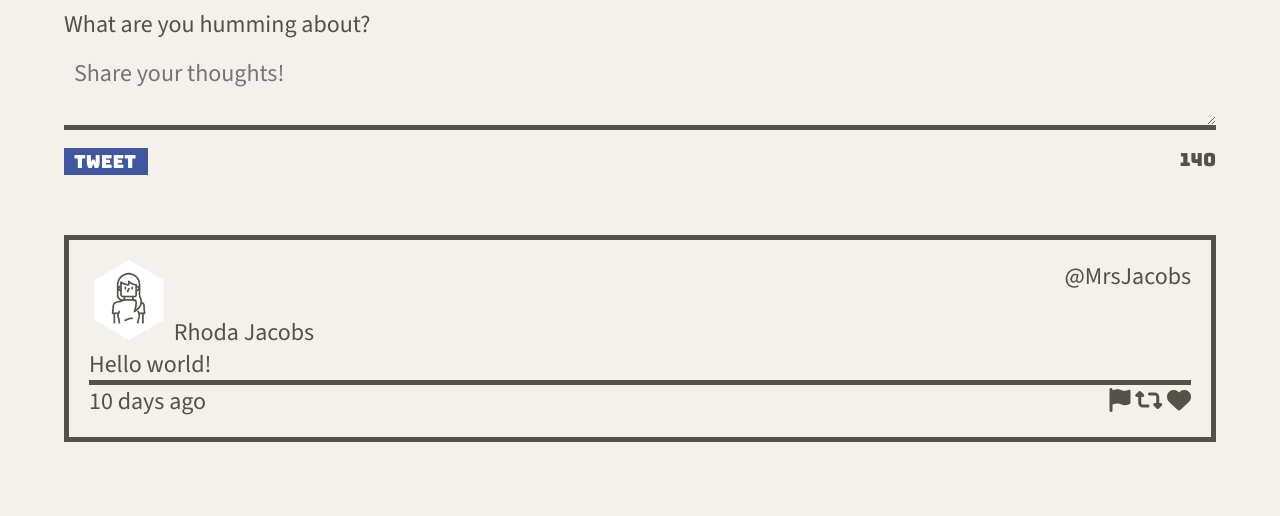
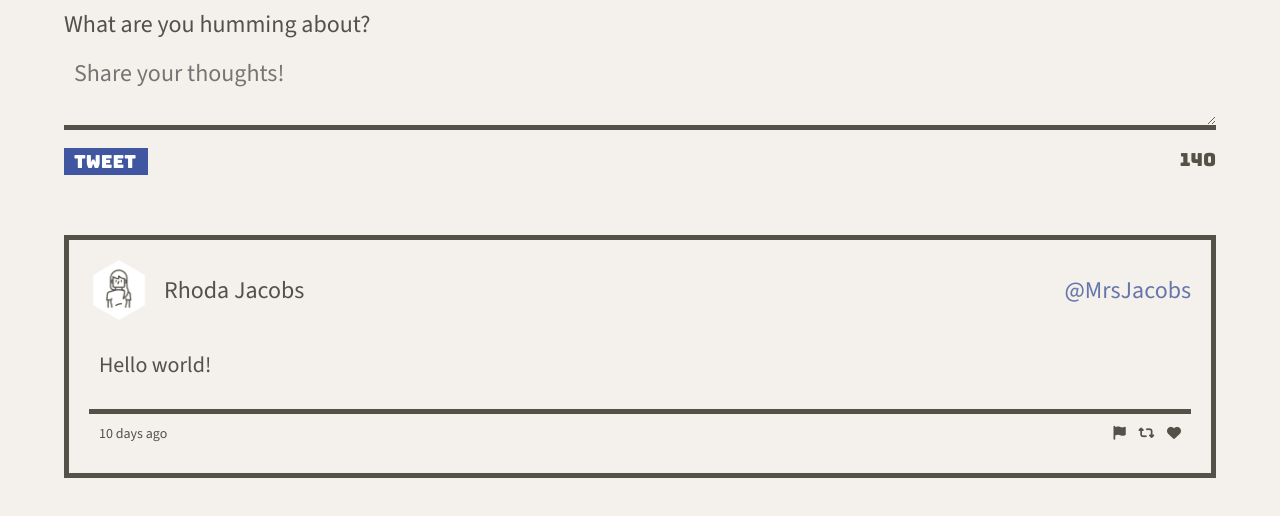
Before and after one commit to lubi25/tweeter, a website: page public/index.html in a window 1280 px wide. Shown: the part 620-1136 px from the top of the page. Drawn offline with nearby package versions, Linux system fonts and the light colour scheme.

Commit message:
Add hover styles to tweet container

```diff
--- a/public/styles/tweet.css
+++ b/public/styles/tweet.css
@@ -2,29 +2,62 @@
   margin: 60px 0px;
   border: 5px solid #545149;
   padding: 20px;
+  transition: all 0.25s ease;
 }
 
+.tweet:hover {
+  box-shadow: 7px 7px #6676aa;
+}
+
+/* HEADER */
 .tweet header {
   all: unset;
   display: flex;
   flex-direction: row;
   justify-content: space-between;
+  align-items: center;
+  font: normal 300 24px 'Source Sans 3', sans-serif;
 }
 
 .tweet header img {
-  width: 80px;
+  width: 60px;
+  margin-right: 15px;
 }
 
+.tweet-user {
+  display: flex;
+  align-items: center;
+}
+
+.tweet-handle {
+  color: #6676aa;
+}
+
+/* TWEETS */
 .tweet section {
   width: 100%;
   background-color: inherit;
   border: 0px solid transparent;
   border-bottom: 5px solid #545149;
+  padding: 30px 10px;
+  font-size: 22px;
 }
 
+/* FOOTER */
 .tweet footer {
   all: unset;
   display: flex;
   flex-direction: row;
   justify-content: space-between;
+  padding: 10px;
+  font-size: 14px;
 }
+
+.tweet-icons i {
+  padding-left: 10px;
+  transition: all 0.25s ease;
+}
+
+.tweet-icons i:hover {
+  color: #c97eaa;
+}
```
